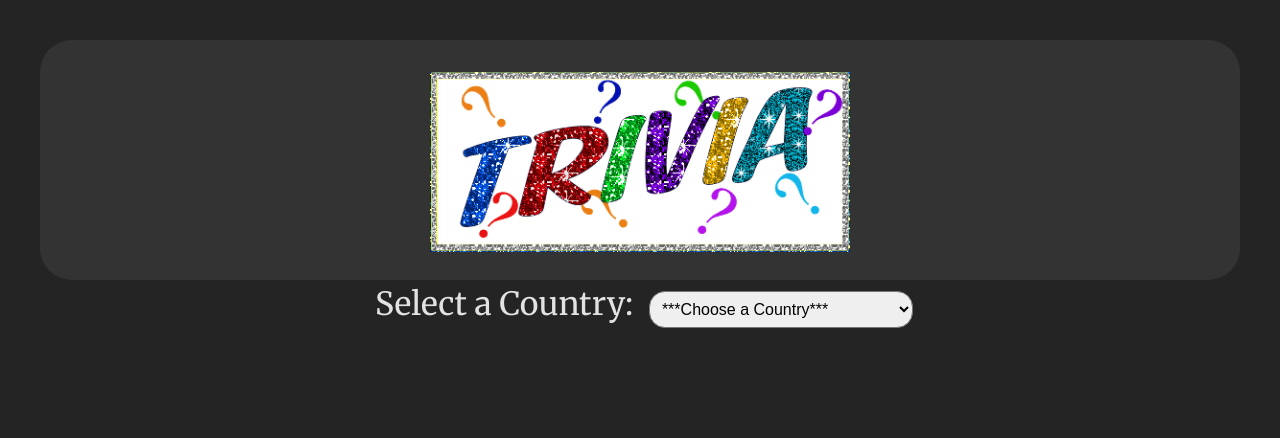
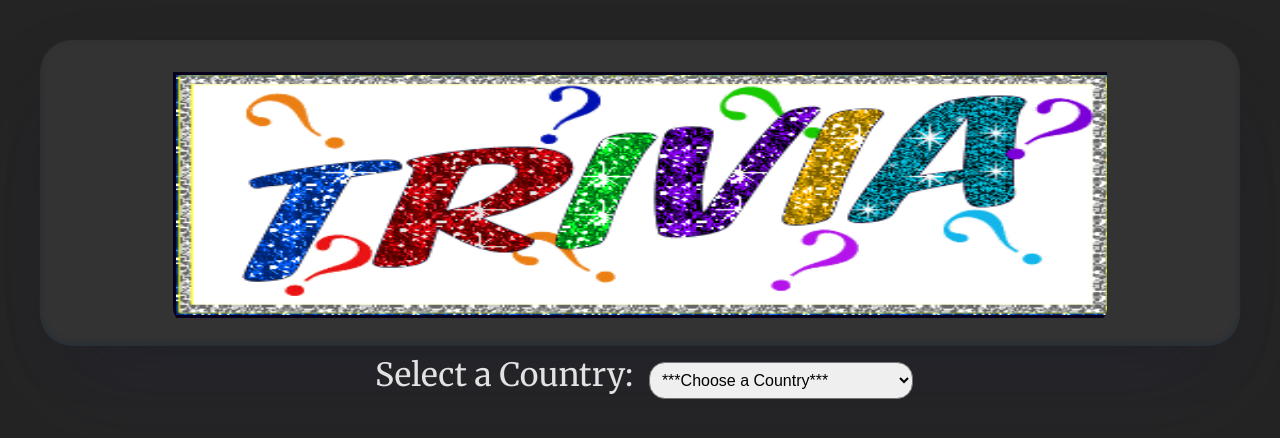
Before and after one commit to KathrinKath/World-Trivia, a React (Vite) app in the folder world-trivia-project/: page / in a window 1280 px wide. Shown: the top 438 px of the page. Built offline with nearby package versions, Linux system fonts and the light colour scheme; a small style sheet from the web is missing.

Commit message:
styling updates

```diff
--- a/world-trivia-project/src/App.css
+++ b/world-trivia-project/src/App.css
@@ -9,12 +9,21 @@
   font-family: Merriweather;
   background-color: #242424;
 }
-/* H1 title settings */
+
+.container {
+  box-shadow: rgba(50, 50, 93, 0.25) 0px 50px 100px -20px,
+    rgba(0, 0, 0, 0.3) 0px 30px 60px -30px,
+    rgba(10, 37, 64, 0.35) 0px -2px 6px 0px inset;
+  border-radius: 3rem;
+  background-color: #4b4a4a;
+  padding: 2rem;
+}
+h1 {
+  display: inline-block;
+  animation: glow 20s ease-in-out infinite; /* Animates the glow over 20 seconds */
+}
 .chosenCountry {
-  display: inline-block;
-  animation: glow 20s ease-in-out infinite; /* Animates the glow over 30 seconds */
   font-size: 4rem;
-  margin-bottom: -1rem;
 }
 .selectCountryLabel {
   font-size: 2rem;
@@ -25,6 +34,7 @@
   padding: 0.5rem;
   border-radius: 1rem;
   width: 22%;
+  margin: 1rem 0;
 }
 .selectCountryOptions {
   font-size: 1.5rem;
@@ -33,6 +43,7 @@
   font-weight: 600;
   cursor: pointer;
 }
+
 .scoreTitle {
   font-size: 2rem;
 }
@@ -68,22 +79,21 @@ button:hover {
   color: black;
   font-weight: bold;
 }
-.correct-answer::before {
-  content: "\f00c";
-  font-family: "Font Awesome 5 Free";
-  font-weight: 900;
-  margin-right: 0.5rem;
-}
 .incorrect-answer {
   background-color: red;
   color: white;
   font-weight: bold;
 }
-.incorrect-answer::before {
-  content: "\f00d";
-  font-family: "Font Awesome 5 Free";
-  font-weight: 900;
-  margin-right: 0.5rem;
+.correct-answer-p,
+.incorrect-answer-p {
+  font-size: 3rem;
+  font-weight: bolder;
+}
+.correct-answer-p {
+  color: lightgreen; /* Color for correct answer */
+}
+.incorrect-answer-p {
+  color: red; /* Color for incorrect answer */
 }
 .isCorrectAnswer {
   font-size: 2.5rem;
@@ -104,17 +114,23 @@ button:hover {
   padding: 1rem;
   border-radius: 2rem;
   text-align: center;
+  box-shadow: rgba(50, 50, 93, 0.25) 0px 50px 100px -20px,
+    rgba(0, 0, 0, 0.3) 0px 30px 60px -30px,
+    rgba(10, 37, 64, 0.35) 0px -2px 6px 0px inset;
 }
 
 .logo-container {
   overflow: hidden;
-  width: 60%; /* Adjust width as per your logo size */
+  width: 80%; /* Adjust width as per your logo size */
   display: inline-block;
-  margin-top: 1rem;
+  border-radius: 1rem;
 }
 .logo {
-  max-width: 60%;
+  width: 100%;
+  height: 15rem;
   animation: slideIn 2s ease-in-out;
+  margin-top: 1rem;
+  border: #0a021d solid 3px;
 }
 @keyframes slideIn {
   from {
```
